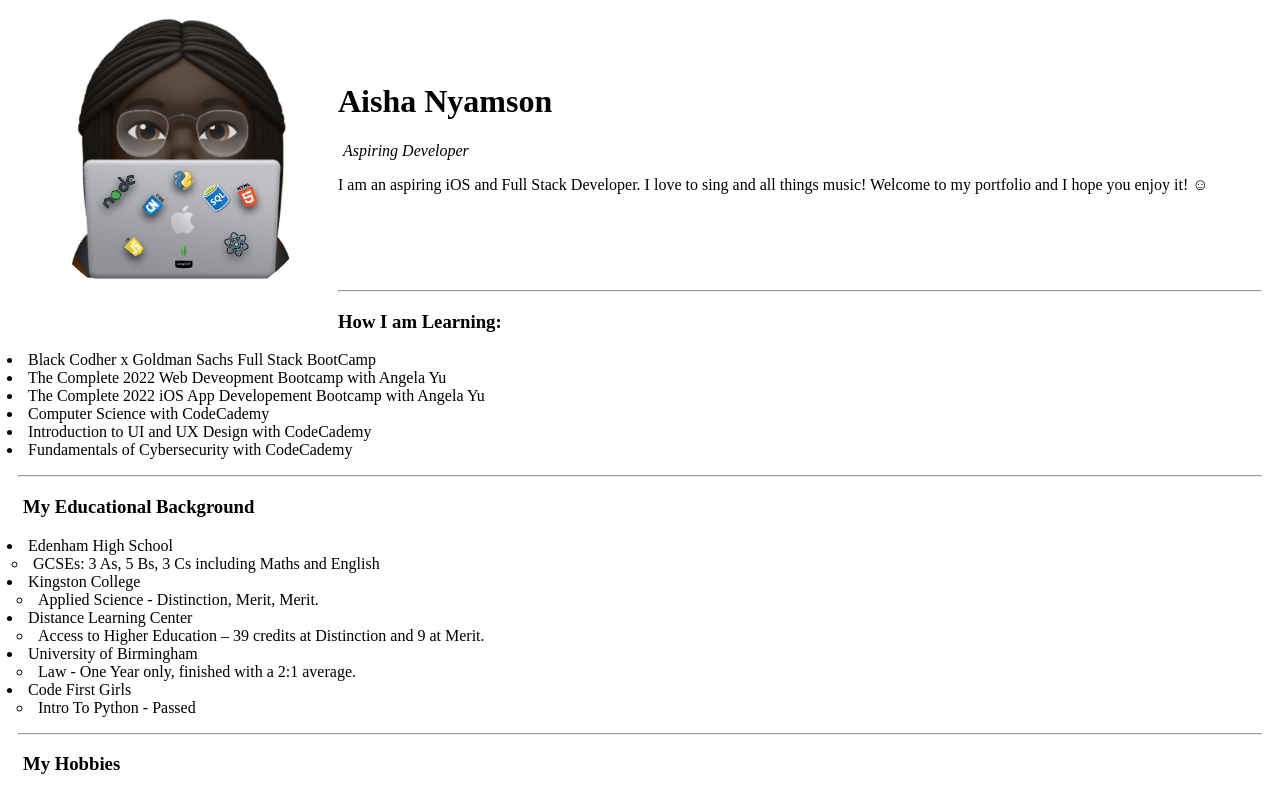
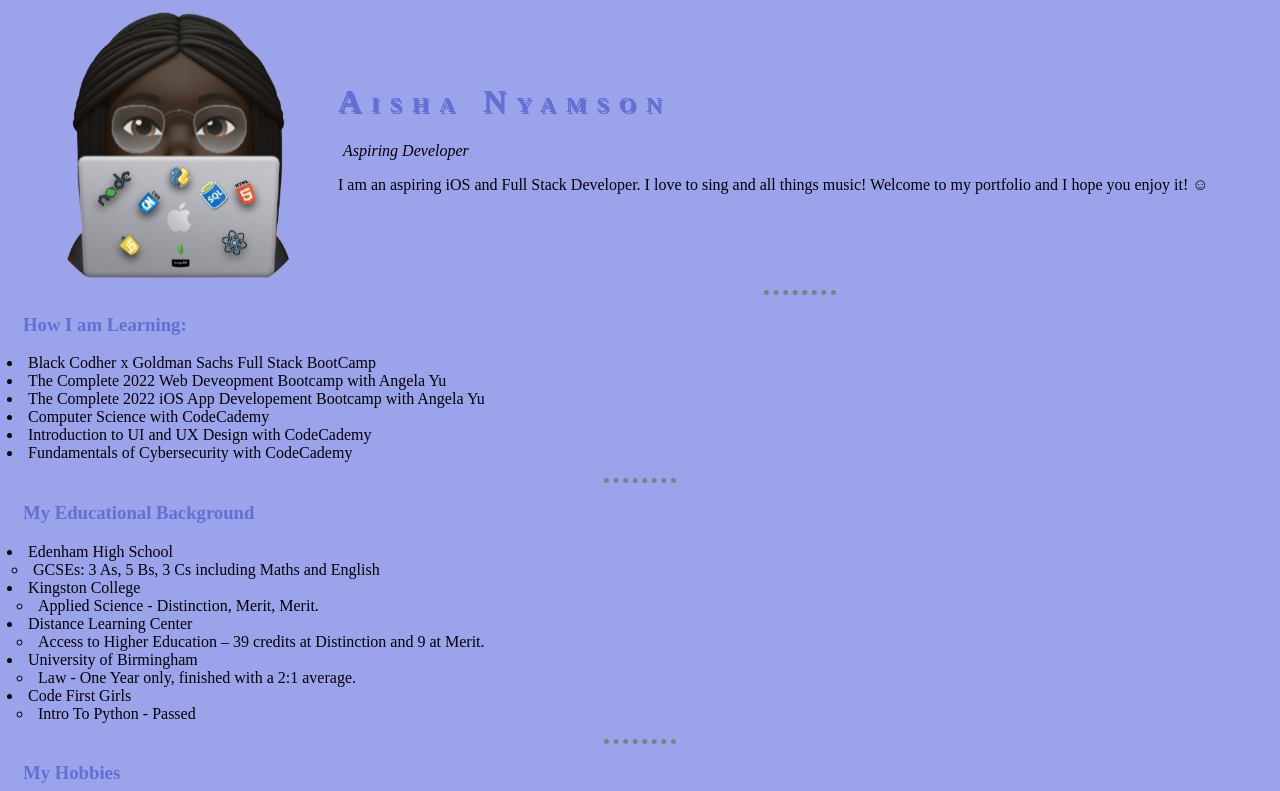
Before and after one commit to aishanyamson/Portfolio, a plain HTML site: page index.html in a window 1280 px wide. Shown: the top 791 px of the page. Drawn offline with Linux system fonts and the light colour scheme.

Commit message:
added an image with no back ground color and added some moire styling to index and contact html files

```diff
--- a/index.html
+++ b/index.html
@@ -9,7 +9,7 @@
 </head>
 <body>
     <div class="memoji">
-    <img src="/Portfolio/avatar.jpg" alt="Memoji of Aisha with a laptop which has stickers of the languages she can code in" width="300px" height="300px"><br>
+    <img src="images/no-background-avatar.png" alt="Memoji of Aisha with a laptop which has stickers of the languages she can code in" width="300px" height="300px"><br>
     </div>
     <br>
     <br>
--- a/stylesheet.css
+++ b/stylesheet.css
@@ -9,3 +9,23 @@
 .intro {
     text-align: justify;
 }
+
+body {
+    background-color: #9BA3EB
+}
+hr {
+    border-style: dotted none none;
+    width: 5%;
+    border-color: gray;
+    border-width: 5px;
+}
+h1 {
+    color: #646FD4;
+    letter-spacing: 10px;
+    text-shadow: 1.7px 1.7px;
+    font-variant: small-caps;
+    font-style: bolder;
+}
+h3 {
+    color: #646FD4;
+}
```
Also changed, not shown: Contact.html (+1 -0 lines), images/no-background-avatar.png (added), 2 other files.
